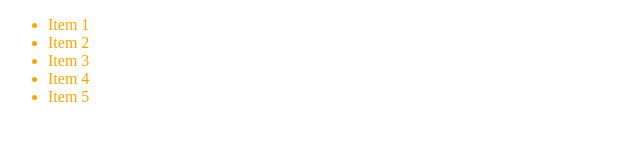
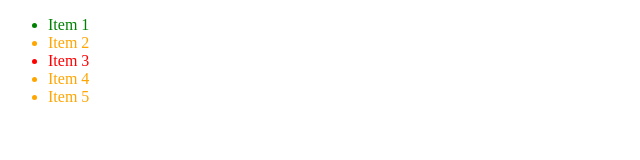
Before and after one commit to yangzhengca/practice-browser-api, a plain HTML site: page ex_20-21/ex_21--/index.html in a window 1280 px wide. Shown: the full height of the page, 0-640 px from the left. Drawn offline with Linux system fonts and the light colour scheme.

Commit message:
fixed ex_21(the for loop)

```diff
--- a/ex_20-21/ex_21--/index.html
+++ b/ex_20-21/ex_21--/index.html
@@ -17,16 +17,15 @@
     </style>
     <script>
         window.onload=()=>{
-          const list1=document.querySelectorAll('li');
-          list1[0].classList.add('orange');
-          for(let i=0;i<list1.length;i++){
-              list1[i].nextElementSibling.classList.add('orange');
+            const liElements=document.querySelectorAll('li');
+            const list1=liElements[0];
+            list1.classList.add('orange');
+            for(let i=0;i<liElements.length-1;i++){
+                liElements[i].nextElementSibling.classList.add('orange');
+            };
+            liElements[3].previousElementSibling.classList.replace("orange","red");
+            liElements[1].previousElementSibling.classList.replace("orange","green");
         }
-          list3=list1[3].previousElementSibling;
-        list3.classList.add('red');
-        list1[1].previousElementSibling.classList.add('green');
-      }
-
     </script>
 </head>
 <body>
```
Lines whose indentation alone changed are shown as unchanged.
